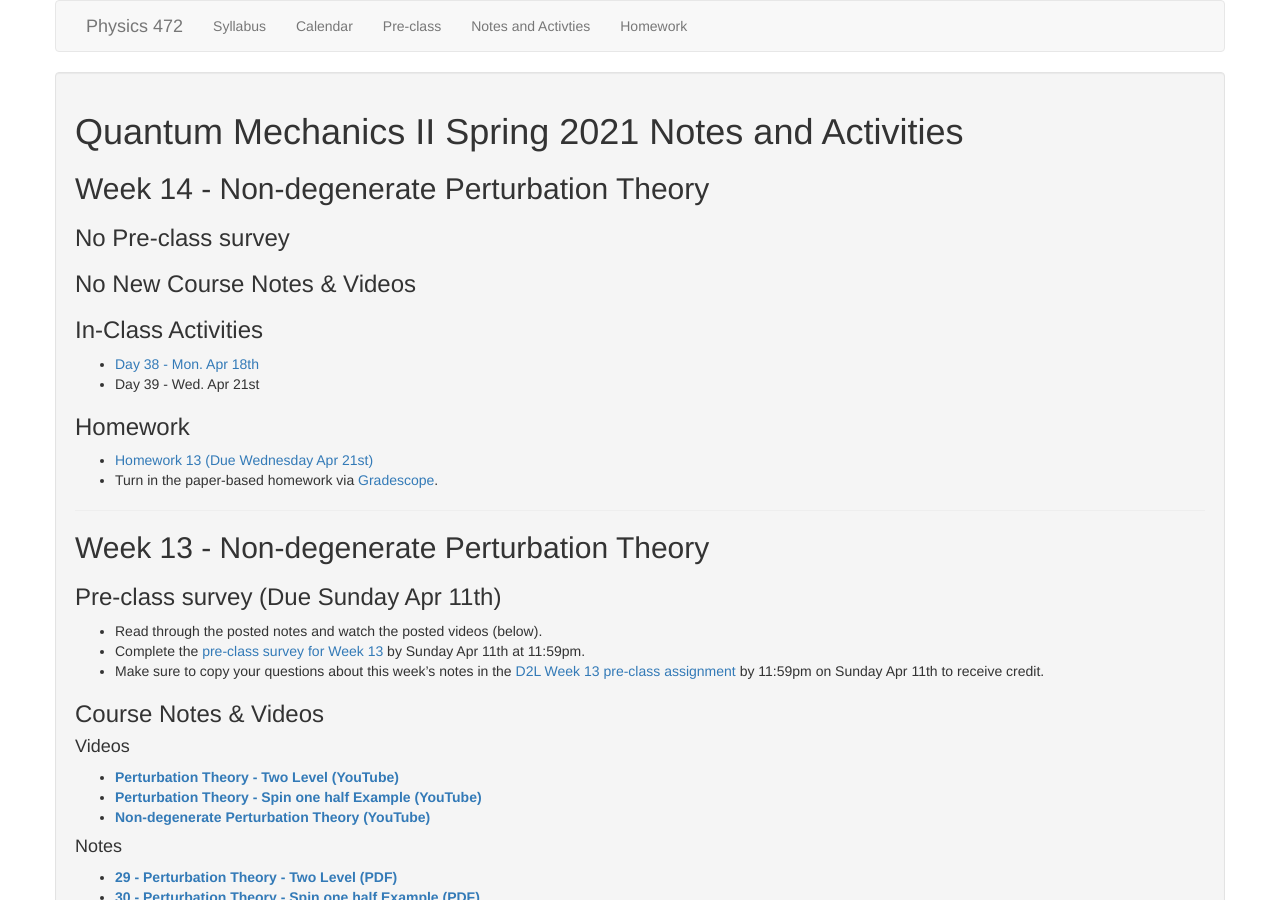
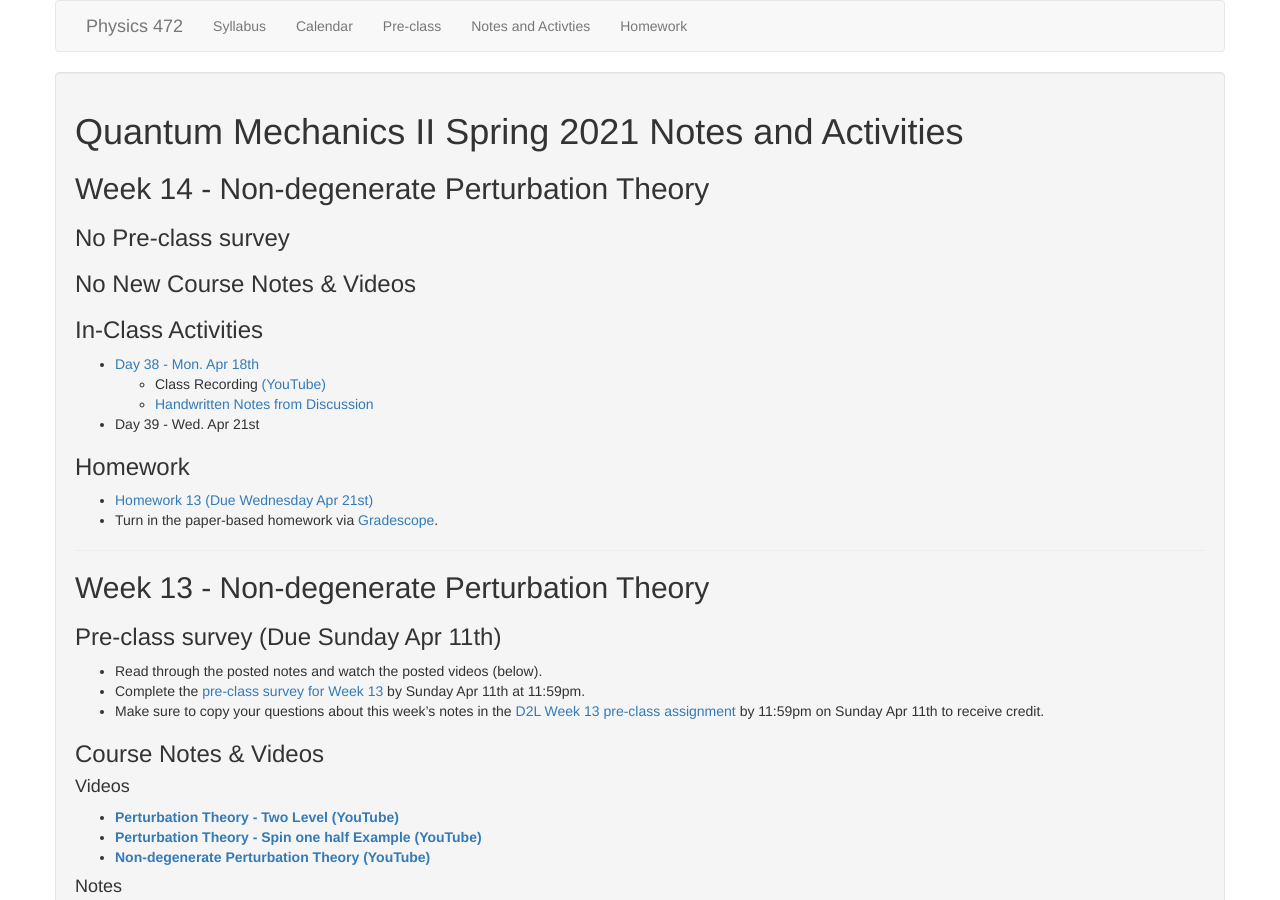
Before and after one commit to dannycab/phy472msu_s2021, a Jekyll site: the page built from notes/index.md, in a window 1280 px wide and 900 px high. Built offline with Jekyll 4.4.1, drawn with Linux system fonts in a browser that asks for light colours.

Commit message:
added Day 38

```diff
--- a/notes/index.md
+++ b/notes/index.md
@@ -15,6 +15,8 @@
 ### In-Class Activities
 
 * [Day 38 - Mon. Apr 18th](./in-class/day38.html)
+  - Class Recording [(YouTube)](https://www.youtube.com/watch?v=lq0A_r5Gy8E)
+  - [Handwritten Notes from Discussion](./in-class/Day_38.pdf)
 * Day 39 - Wed. Apr 21st
 
 ### Homework
```
Also changed, not shown: 1 other file.
